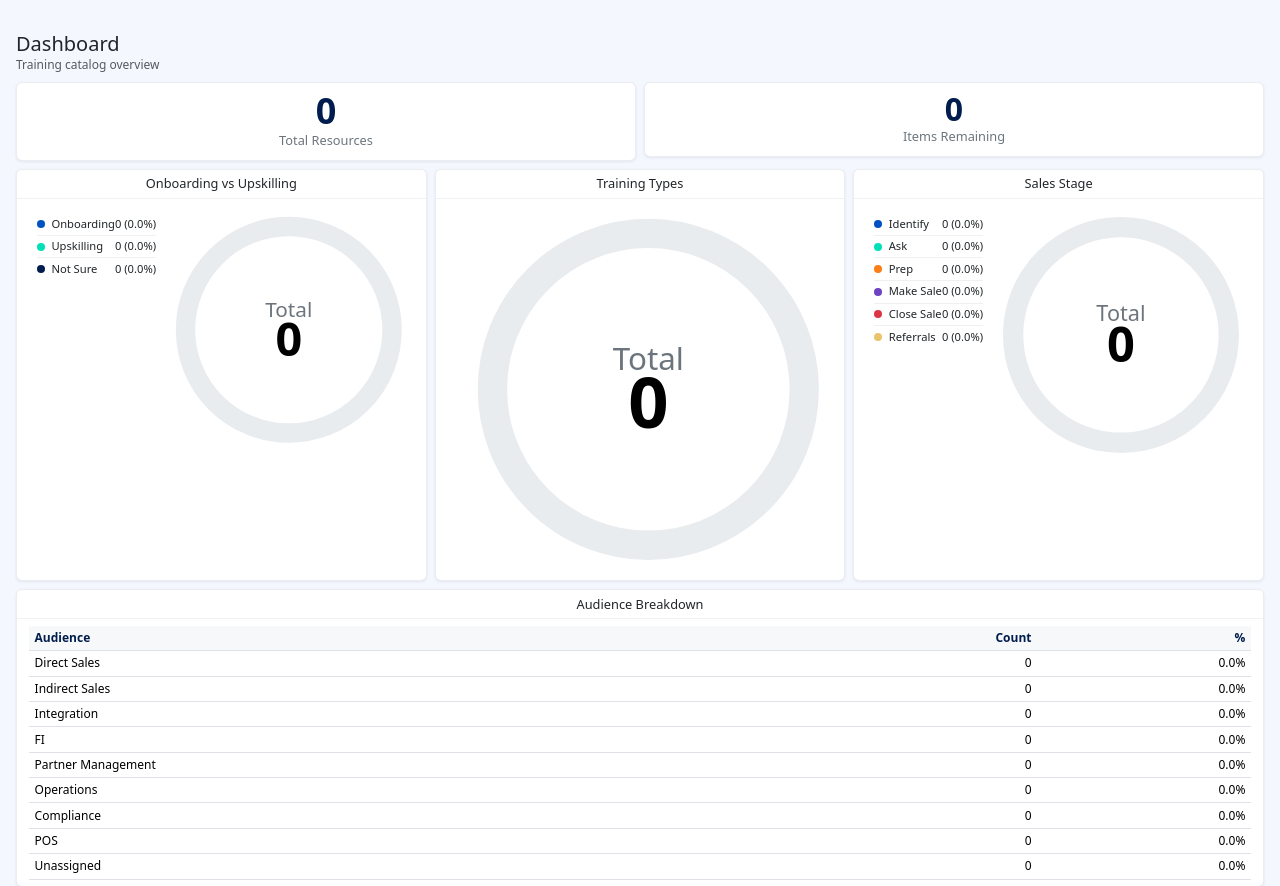
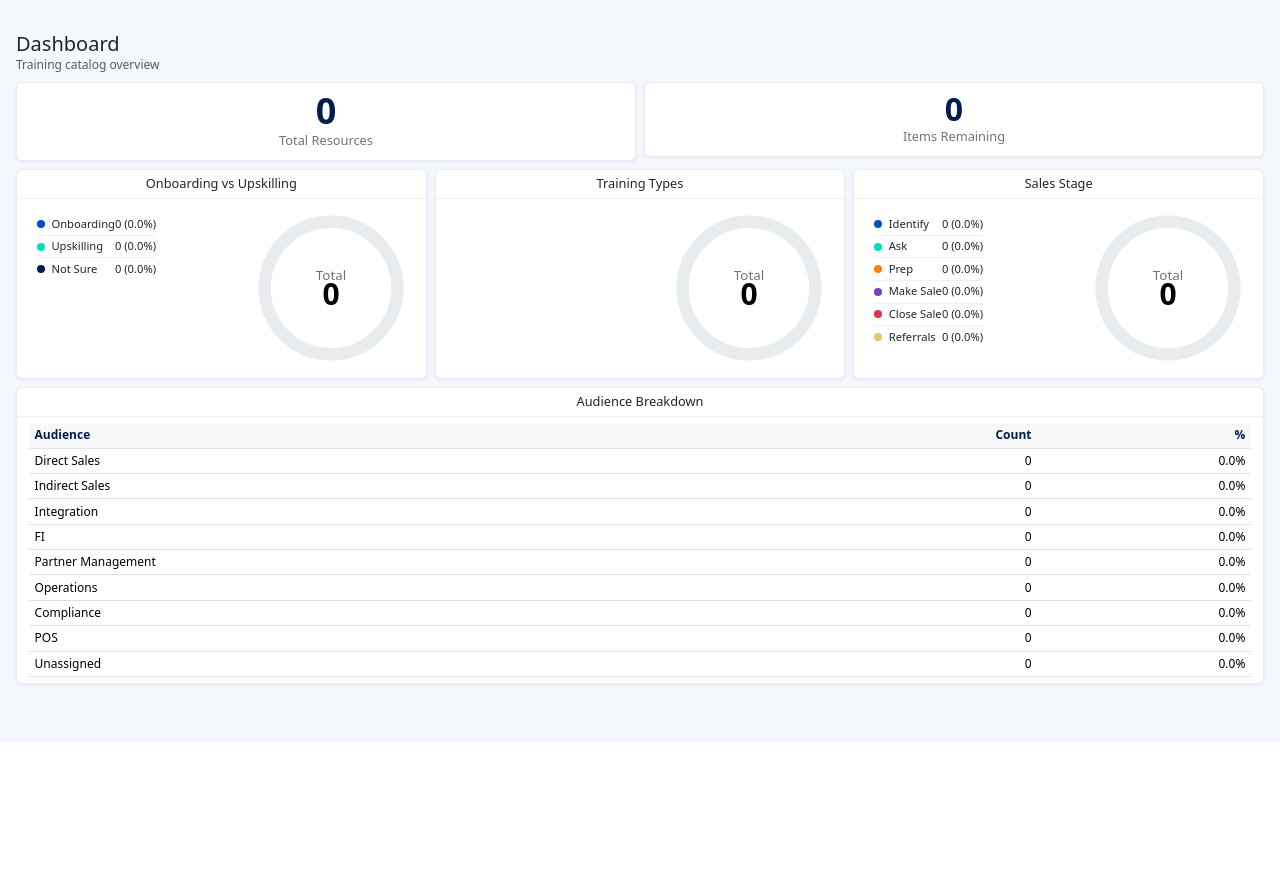
Before and after one commit to juanathanwickston/TCM, a Django app: page /dashboard/ in a window 1280 px wide. Shown: the part 58-944 px from the top of the page. After the commit the page ends 745 px from the top, so only its background shows below. Run offline with Django 5.2, Linux system fonts and the light colour scheme; the visitor is signed in with stand-in values (Sample User, id 1); data that the repository does not hold is empty; some libraries are stand-ins or nearby versions.

Commit message:
ui: cap donut chart at 150px to fit all content on one screen

```diff
--- a/tcm_app/templates/tcm_app/dashboard.html
+++ b/tcm_app/templates/tcm_app/dashboard.html
@@ -48,6 +48,7 @@
     .donut-chart-wrapper {
         flex: 1;
         min-width: 0;
+        max-width: 150px;
         display: flex;
         justify-content: center;
     }
```
